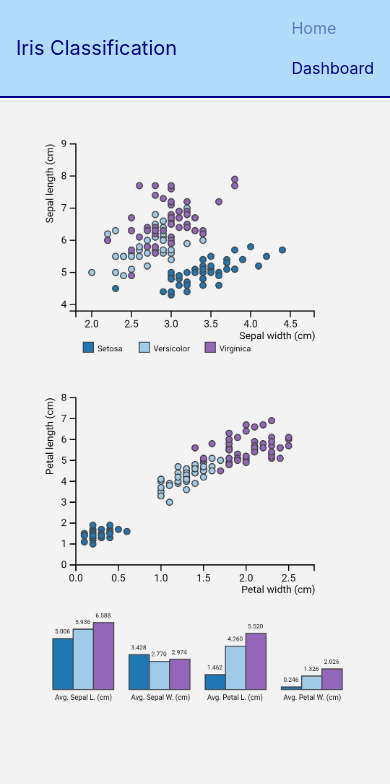
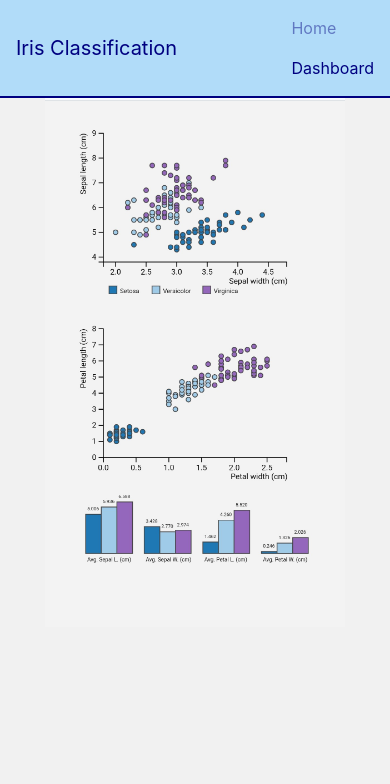
Before and after one commit to JBreitenbr/Iris-Classification-with-Flask, a Flask app: page /plots in a window 390 px wide. Shown: the top 784 px of the page. Run offline with Flask 2, Linux system fonts and the light colour scheme; some libraries are stand-ins or nearby versions.

Commit message:
made plot size responsive

```diff
--- a/templates/plots.html
+++ b/templates/plots.html
@@ -18,13 +18,45 @@
   #homey {
     opacity: 0.45;
   }
+  #wrapper {
+    display: flex;
+    flex-direction: column;
+    justify-content: center;
+    align-items: center;
+  }
   img {
-    width: 100%;
+    width: 300px;
     object-fit: cover;
+  }
+  @media screen and (min-width:767px){
+    img {
+      width: 500px;
+      margin-top: 10px;
+    }
+  }
+  @media screen and (min-width:1020px){
+    img {
+      width: 620px;
+      margin-top: 12px;
+    }
+  }
+
+  @media screen and (min-width:1238px){
+    img {
+      width: 650px;
+      margin-top: 15px;
+    }
+  }
+
+  @media screen and (min-width:1430px){
+    img {
+      width: 730px;
+      margin-top: 20px;
+    }
   }
 </style>
     </head>
-<body>  <nav class="navbar navbar-expand-lg navbar-light" id="navey">
+<body style="background-color:#f1f1f1">  <nav class="navbar navbar-expand-lg navbar-light" id="navey">
   <a class="navbar-brand" id="classy" href="/home">Iris Classification</a>
 
     <div class="navbar-nav">
@@ -33,6 +65,8 @@
     </div>
 
           </nav>
+  <div id="wrapper">
   <img src="{{url_for('static', filename='iris_dashboard.jpg')}}"  />
+  </div>
 </body>
   </html>
```
